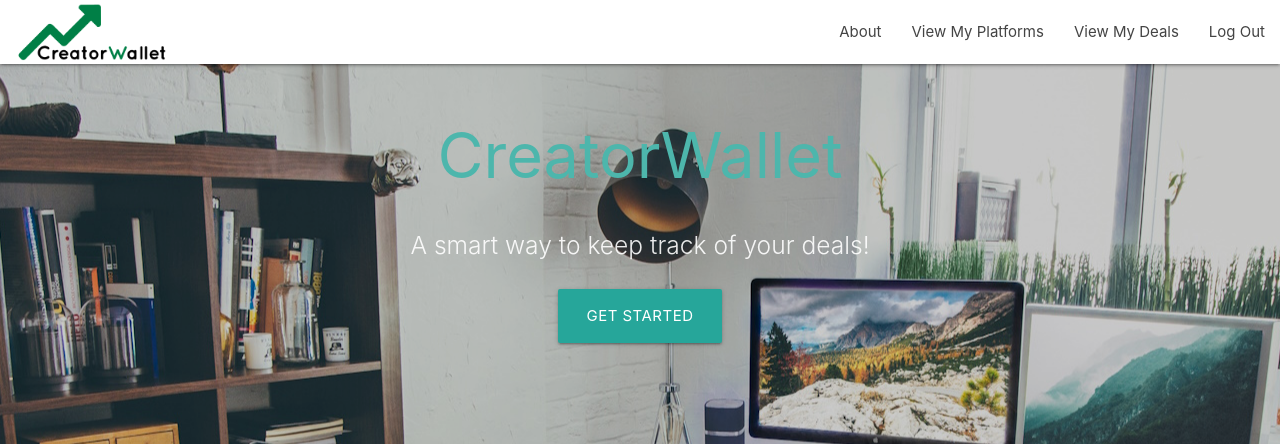
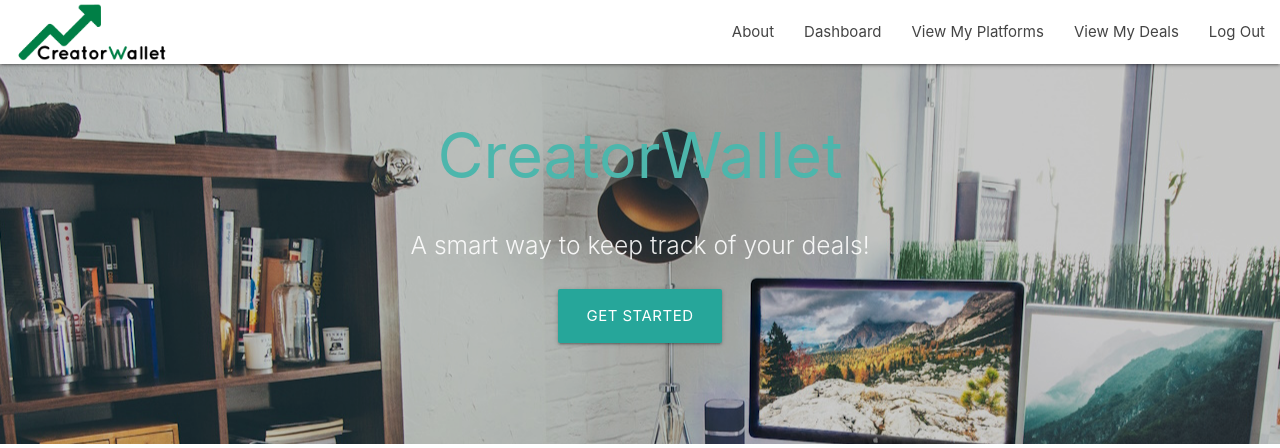
Before and after one commit to kenneychan/creatorWallet, a Django app: page / in a window 1280 px wide. Shown: the top 448 px of the page. Run offline with Django 4.2, Linux system fonts and the light colour scheme; the visitor is signed in with stand-in values (Sample User, id 1).

Commit message:
added re-direct for internal dashboard

```diff
--- a/creatorwallet/creatorwallet/settings.py
+++ b/creatorwallet/creatorwallet/settings.py
@@ -126,7 +126,7 @@ USE_TZ = True
 
 STATIC_URL = 'static/'
 
-LOGIN_REDIRECT_URL = '/'
+LOGIN_REDIRECT_URL = '/dashboard'
 LOGOUT_REDIRECT_URL = '/'
 
 # Default primary key field type
--- a/creatorwallet/main_app/templates/base.html
+++ b/creatorwallet/main_app/templates/base.html
@@ -28,6 +28,7 @@
           <ul class="right">
             <li><a href="/about">About</a></li>
             {% if user.is_authenticated %}
+            <li><a href="{% url 'dashboard' %}">Dashboard</a></li>
             <li><a href="{% url 'platforms_index' %}">View My Platforms</a></li>
             <li><a href="{% url 'index' %}">View My Deals</a></li>
             <li><a href="{% url 'logout' %}">Log Out</a></li>
--- a/creatorwallet/main_app/urls.py
+++ b/creatorwallet/main_app/urls.py
@@ -3,6 +3,7 @@ from . import views, context
 
 urlpatterns = [
   path('', views.home, name='home'),
+  path('dashboard/', views.dashboard, name='dashboard'),
   path('about/', views.about, name='about'),
   # New url pattern below
   path('accounts/signup/', views.signup, name='signup'),
--- a/creatorwallet/main_app/views.py
+++ b/creatorwallet/main_app/views.py
@@ -28,6 +28,10 @@ def home(request):
 def about(request):
   # Include an .html file extension - unlike when rendering EJS templates
   return render(request, 'about.html')
+
+def dashboard(request):
+  # Include an .html file extension - unlike when rendering EJS templates
+  return render(request, 'dashboard.html')
 
 
 def signup(request):
```
Also changed, not shown: creatorwallet/main_app/templates/dashboard.html (+9 -0 lines).
